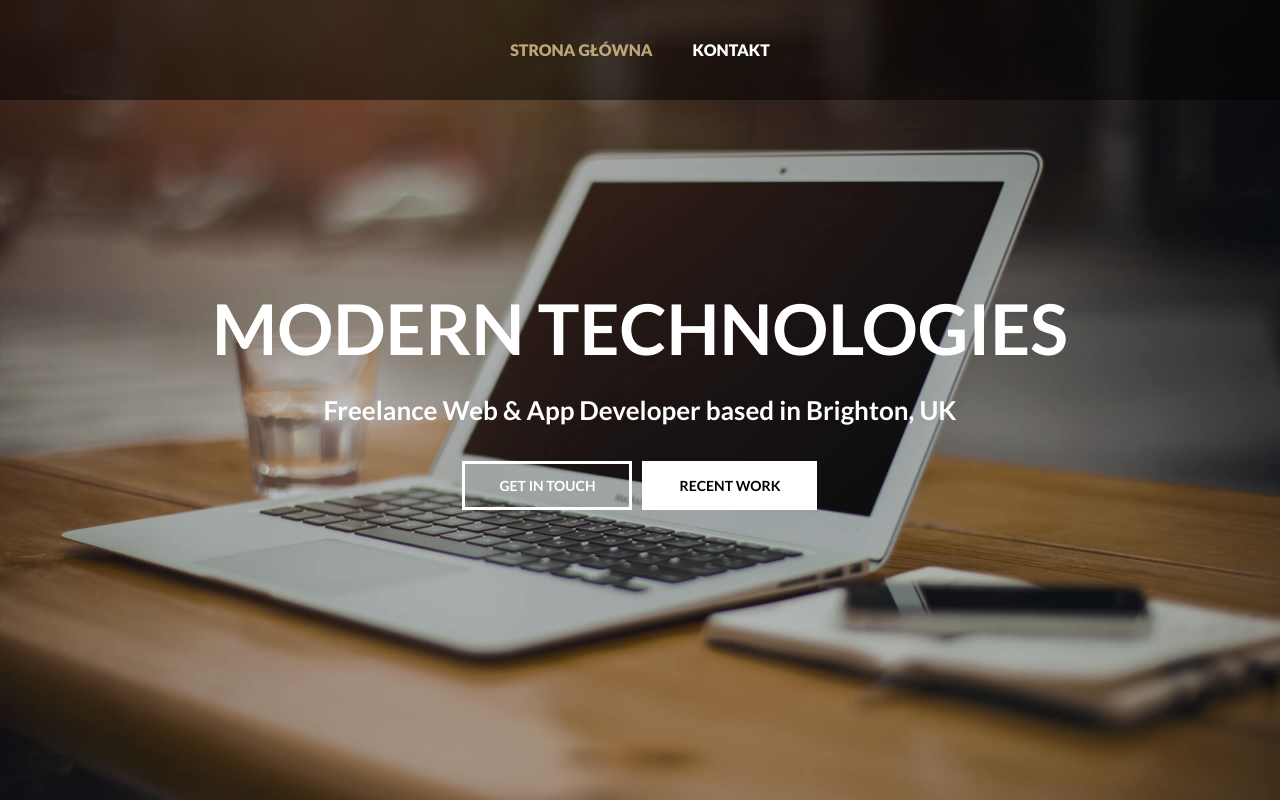
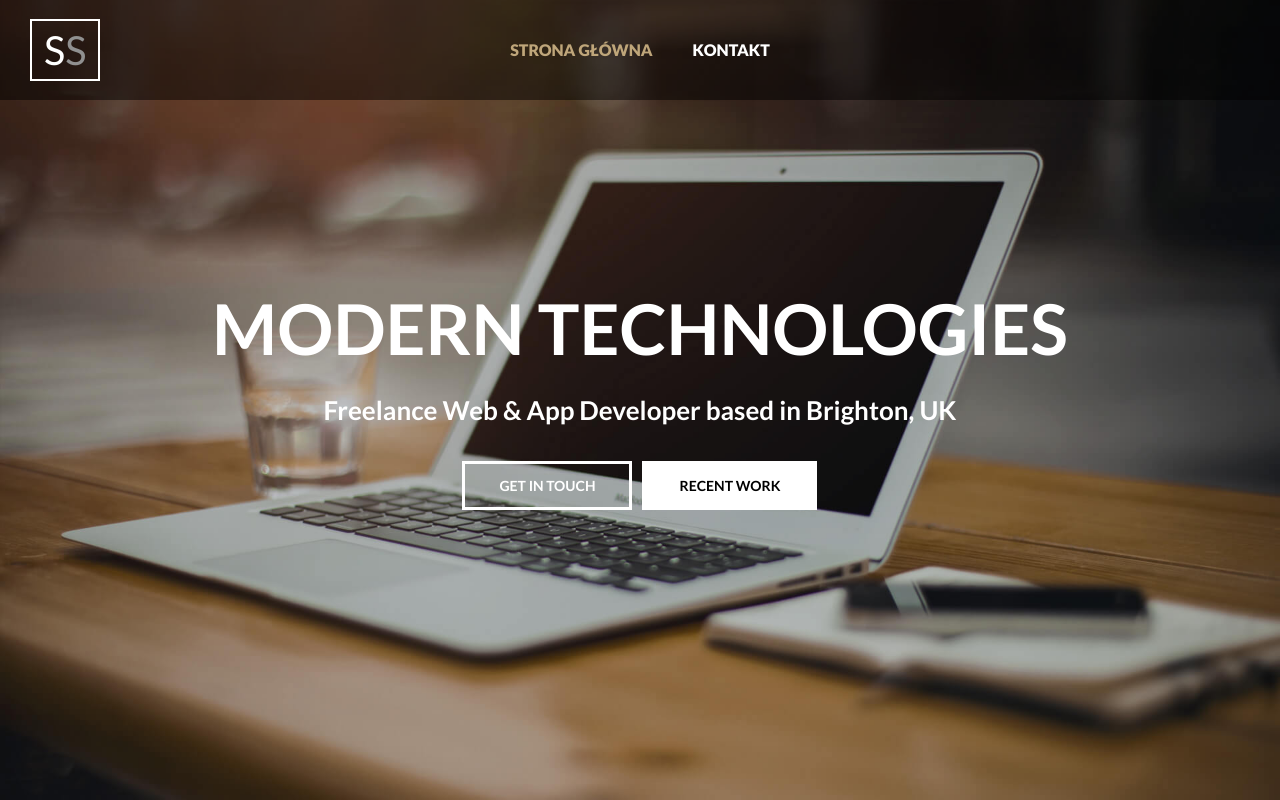
Before and after one commit to Wladyslav/ourapp, a React (Create React App) app: page / in a window 1280 px wide. Shown: the top 800 px of the page. Built offline with nearby package versions, Linux system fonts and the light colour scheme.

Commit message:
added logo , and media on nav

```diff
--- /dev/null
+++ b/src/layout/Logo/Logo.js
@@ -0,0 +1,21 @@
+import React from "react";
+
+const Logo = () => {
+  return (
+    <div
+      style={{
+        position: "absolute",
+        left: "30px",
+        fontSize: "40px",
+        border: "2px solid white",
+        padding: "5px 12px",
+      }}
+    >
+      <span style={{ color: "#fff" }}>
+        S<span style={{ color: "#909090" }}>S</span>
+      </span>
+    </div>
+  );
+};
+
+export default Logo;
--- a/src/layout/header/Header.js
+++ b/src/layout/header/Header.js
@@ -2,9 +2,11 @@ import React from "react";
 import styles from "../header/Header.module.scss";
 import Navigation from "../navigation/Navigation.js";
 import Example from "../mobileNav/Example";
+import Logo from "../Logo/Logo";
 
 const Header = () => (
   <header className={styles.header}>
+    <Logo />
     <Example />
     <Navigation />
   </header>
--- a/src/layout/navigation/Navigation.module.scss
+++ b/src/layout/navigation/Navigation.module.scss
@@ -1,29 +1,31 @@
+.navList {
+  display: none;
+}
 
-
-.navList{
+@media (min-width: 768px) {
+  .navList {
     display: flex;
     align-items: center;
     line-height: 100px;
 
-    .navItem{
-
+    .navItem {
       list-style: none;
       margin-left: 20px;
       margin-right: 20px;
 
-        .itemLink{
+      .itemLink {
         text-decoration: none;
         text-transform: uppercase;
         color: white;
         font-weight: 900;
-            transition: all .3s ease-in-out;
-            &:hover{
-                color: #bfa67a ;
+        transition: all 0.3s ease-in-out;
+        &:hover {
+          color: #bfa67a;
         }
       }
-        .itemLinkActive{
-            color:#bfa67a ;
-        }
-
+      .itemLinkActive {
+        color: #bfa67a;
       }
     }
+  }
+}
```
Lines whose indentation alone changed are shown as unchanged.
